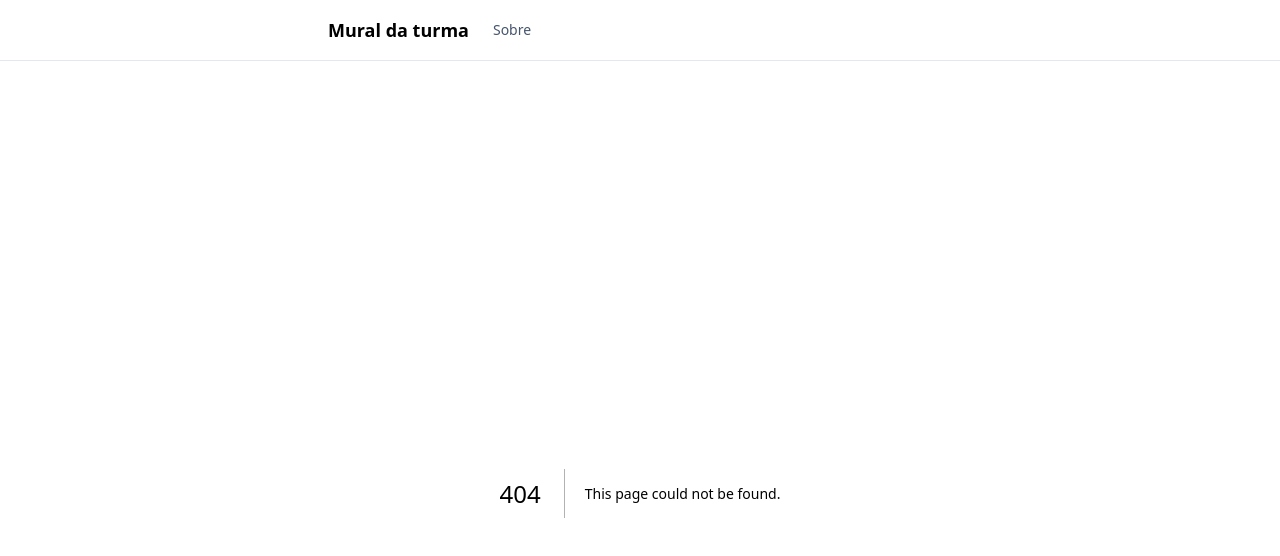
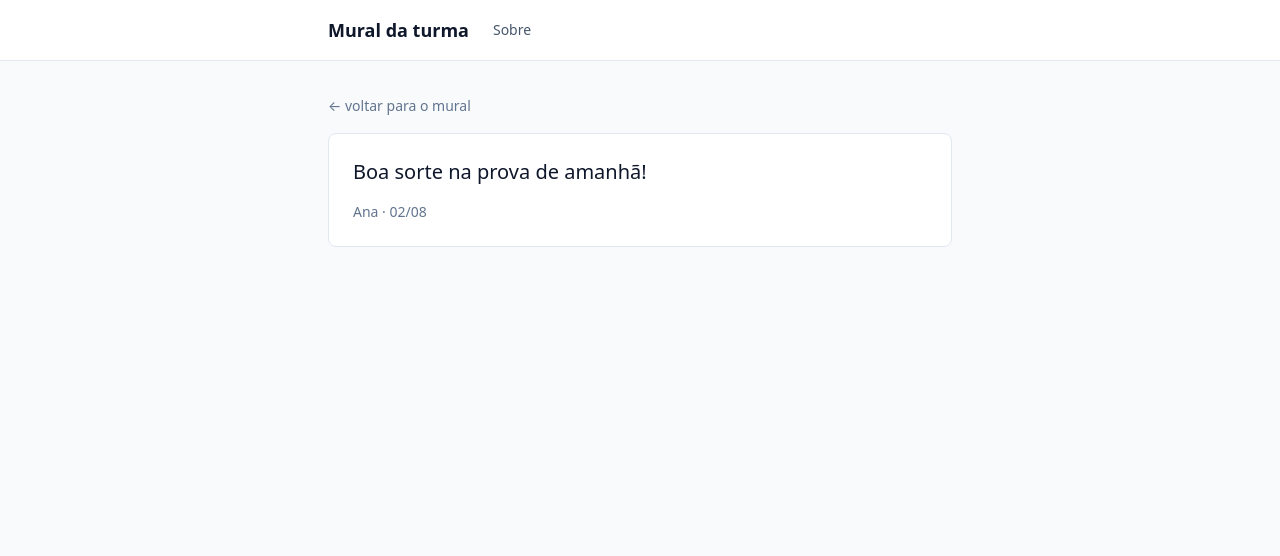
Before and after one commit to LedurFelipe/mural-recados, a Next.js app: page /recado/1 in a window 1280 px wide. Before the commit this address had no page. Shown: the top 556 px of the page. Built offline with nearby package versions, Linux system fonts and the light colour scheme.

Commit message:
Etapa 3: rota dinamica /recado/[id] com await params

```diff
--- a/app/components/CardRecado.tsx
+++ b/app/components/CardRecado.tsx
@@ -1,8 +1,12 @@
+import Link from "next/link";
+
 export default function CardRecado({
+  id,
   texto,
   autor,
   data,
 }: {
+  id: number;
   texto: string;
   autor: string;
   data: string;
@@ -10,9 +14,18 @@ export default function CardRecado({
   return (
     <article className="rounded-lg border border-slate-200 bg-white p-4">
       <p className="text-slate-900">{texto}</p>
-      <p className="mt-2 text-sm text-slate-500">
-        {autor} · {data}
-      </p>
+
+      <div className="mt-2 flex items-center justify-between">
+        <p className="text-sm text-slate-500">
+          {autor} · {data}
+        </p>
+        <Link
+          href={`/recado/${id}`}
+          className="text-sm text-emerald-600 hover:text-emerald-700"
+        >
+          ver recado
+        </Link>
+      </div>
     </article>
   );
 }
--- a/app/page.tsx
+++ b/app/page.tsx
@@ -12,6 +12,7 @@ export default function Home() {
         {recados.map((recado) => (
           <CardRecado
             key={recado.id}
+            id={recado.id}
             texto={recado.texto}
             autor={recado.autor}
             data={recado.data}
--- /dev/null
+++ b/app/recado/[id]/page.tsx
@@ -0,0 +1,33 @@
+import Link from "next/link";
+import { notFound } from "next/navigation";
+import { buscarRecado } from "@/lib/dados";
+
+export default async function PaginaRecado({
+  params,
+}: {
+  params: Promise<{ id: string }>;
+}) {
+  // No Next.js 16 params e uma Promise: precisa de await.
+  const { id } = await params;
+
+  const recado = buscarRecado(Number(id));
+
+  if (!recado) {
+    notFound();
+  }
+
+  return (
+    <div>
+      <Link href="/" className="text-sm text-slate-500 hover:text-slate-900">
+        &larr; voltar para o mural
+      </Link>
+
+      <article className="mt-4 rounded-lg border border-slate-200 bg-white p-6">
+        <p className="text-xl text-slate-900">{recado.texto}</p>
+        <p className="mt-4 text-sm text-slate-500">
+          {recado.autor} · {recado.data}
+        </p>
+      </article>
+    </div>
+  );
+}
```
